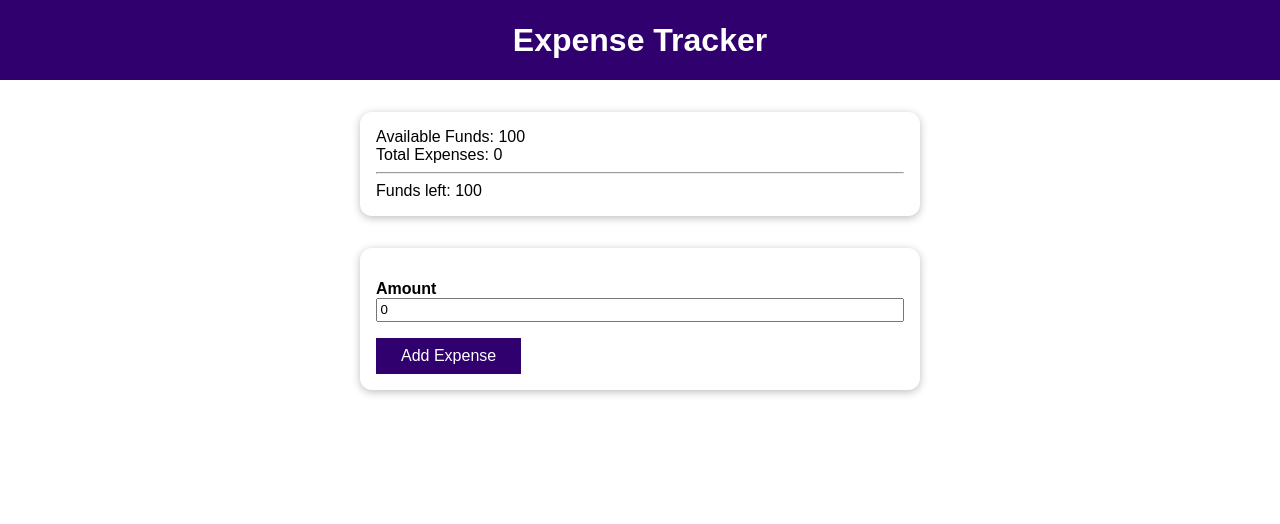
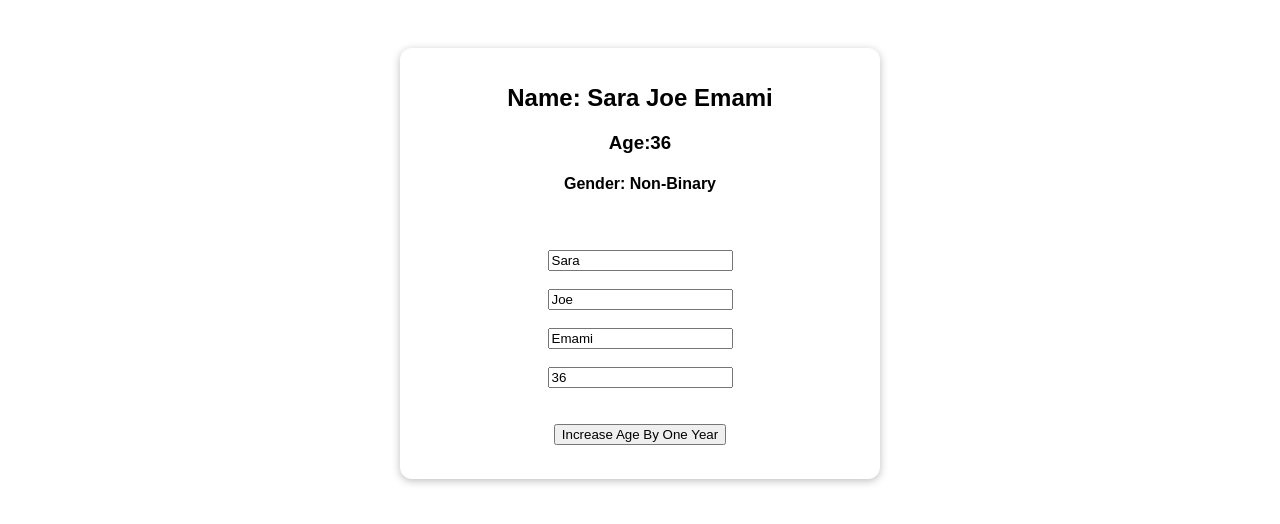
Before and after one commit to alexelmore/vue-3-cardio, a Vue app: page / in a window 1280 px wide. Shown: the top 524 px of the page. Built offline with nearby package versions, Linux system fonts and the light colour scheme.

Commit message:
review Vue 3's setup, methods,computed, watch, ref and reactive features

```diff
--- a/src/App.vue
+++ b/src/App.vue
@@ -1,87 +1,79 @@
 <template>
-  <header>
-    <h1>Expense Tracker</h1>
-  </header>
-  <section>
-    <div>Available Funds: {{ expensesHolder.availableFunds }}</div>
-    <div>Total Expenses: {{ expensesHolder.currentExpenses }}</div>
-    <hr />
-    <div>Funds left: {{ remainingFunds }}</div>
-  </section>
-  <section>
-    <form @submit.prevent="addExpense">
-      <div>
-        <label for="amount">Amount</label>
-        <input
-          id="amount"
-          type="number"
-          v-model="expensesHolder.enteredExpense"
-        />
-      </div>
-      <button>Add Expense</button>
-    </form>
+  <section class="container">
+    <h2>Name: {{ fullName }}</h2>
+    <h3>Age:{{ myUser.age }}</h3>
+    <h4>Gender: {{ gender }}</h4>
+    <br /><br />
+    <div>
+      <input
+        type="text"
+        placeholder="First Name"
+        v-model="myUser.firstName"
+      /><br /><br />
+      <input
+        type="text"
+        placeholder="Middle Name"
+        v-model="myUser.middleName"
+      />
+      <br /><br />
+      <input type="text" placeholder="Last Name" v-model="myUser.lastName" />
+      <br /><br />
+      <input type="Number" placeholder="Age" v-model="myUser.age" />
+    </div>
+    <br /><br />
+    <button @click="setNewAge">Increase Age By One Year</button>
+    <br /><br />
+
+    <div v-if="ssEligible">SOCIAL SECURITY IS APPROVED!</div>
   </section>
 </template>
 
 <script>
-import { reactive, watch, computed } from "vue";
+import { ref, reactive, computed, watch } from "vue";
 export default {
-  /* Challenge: Take the below code that is written using Vue 2's Options API and convert so that it uses Vue 3's Composition API and setup method */
-
-  // Below is the Vue 2 Options API approach
-  //   data() {
-  //     return {
-  //       availableFunds: 100,
-  //       currentExpenses: 0,
-  //       enteredExpense: 0,
-  //     };
-  //   },
-  //   computed: {
-  //     remainingFunds() {
-  //       return this.availableFunds - this.currentExpenses;
-  //     },
-  //   },
-  //   methods: {
-  //     addExpense() {
-  //       this.currentExpenses += this.enteredExpense;
-  //     },
-  //   },
-  //   watch: {
-  //     remainingFunds(val) {
-  //       if (val < 0) {
-  //         alert("You are broke!");
-  //       }
-  //     },
-  //   },
-
-  // Below is the Vue 3 Composition approach
-
+  // Vue 3 Setup Method -- Replaces Vue 2 data() Property
   setup() {
-    const expensesHolder = reactive({
-      availableFunds: 100,
-      currentExpenses: 0,
-      enteredExpense: 0,
+    // Vue 3 Reactive Property -- Use For Objects
+    const myUser = reactive({
+      firstName: "Sara",
+      middleName: "Joe",
+      lastName: "Emami",
+      age: 36,
     });
 
-    const remainingFunds = computed(function () {
-      return +expensesHolder.availableFunds - +expensesHolder.currentExpenses;
+    // Vue 3 Ref Property -- Use For Non Object Data Items
+    const gender = ref("Female");
+
+    // Vue 3 Method -- Can Set New Values To Ref Or Reactive Data Properties
+    function setNewAge() {
+      myUser.age++;
+    }
+
+    // Vue 3 Computed Property -- Read Only Property -- Cannot Set New Values To Ref Or Reactive Data Properties
+    const fullName = computed(function () {
+      return `${myUser.firstName} ${myUser.middleName} ${myUser.lastName}`;
     });
 
-    function addExpense() {
-      expensesHolder.currentExpenses += expensesHolder.enteredExpense;
-    }
-
-    const watchFunds = watch(remainingFunds, function (newValue, oldValue) {
-      if (newValue <= 0 || oldValue <= 0) {
-        alert("You are broke!");
-      }
+    const ssEligible = computed(function () {
+      return +myUser.age >= 62;
     });
 
+    // Vue 3 Watch Property
+    watch([gender, myUser], function (newValue, oldValue) {
+      console.log(newValue, oldValue);
+    });
+
+    setTimeout(() => {
+      gender.value = "Non-Binary";
+    }, 2000);
+
+    // Must return any data that you wish to expose in the component's template
     return {
-      remainingFunds,
-      expensesHolder,
-      addExpense,
-      watchFunds,
+      myUser,
+      gender,
+      setNewAge,
+      fullName,
+      ssEligible,
     };
   },
 };
@@ -91,51 +83,21 @@ export default {
 * {
   box-sizing: border-box;
 }
+
 html {
   font-family: sans-serif;
 }
+
 body {
   margin: 0;
 }
-header {
-  width: 100%;
-  height: 5rem;
-  display: flex;
-  justify-content: center;
-  align-items: center;
-  background-color: #30006e;
-  color: white;
-}
-section {
-  margin: 2rem auto;
-  max-width: 35rem;
+
+.container {
+  margin: 3rem auto;
+  max-width: 30rem;
+  border-radius: 12px;
+  box-shadow: 0 2px 8px rgba(0, 0, 0, 0.26);
   padding: 1rem;
-  box-shadow: 0 2px 8px rgba(0, 0, 0, 0.26);
-  border-radius: 12px;
-}
-
-form div {
-  margin: 1rem 0;
-}
-input {
-  width: 100%;
-  padding: 0.15rem;
-}
-label {
-  font-weight: bold;
-  margin: 0.5rem 0;
-}
-button {
-  background-color: #30006e;
-  border: 1px solid #30006e;
-  font: inherit;
-  cursor: pointer;
-  padding: 0.5rem 1.5rem;
-  color: white;
-}
-button:hover,
-button:active {
-  background-color: #5819ac;
-  border-color: #5819ac;
+  text-align: center;
 }
 </style>
```
